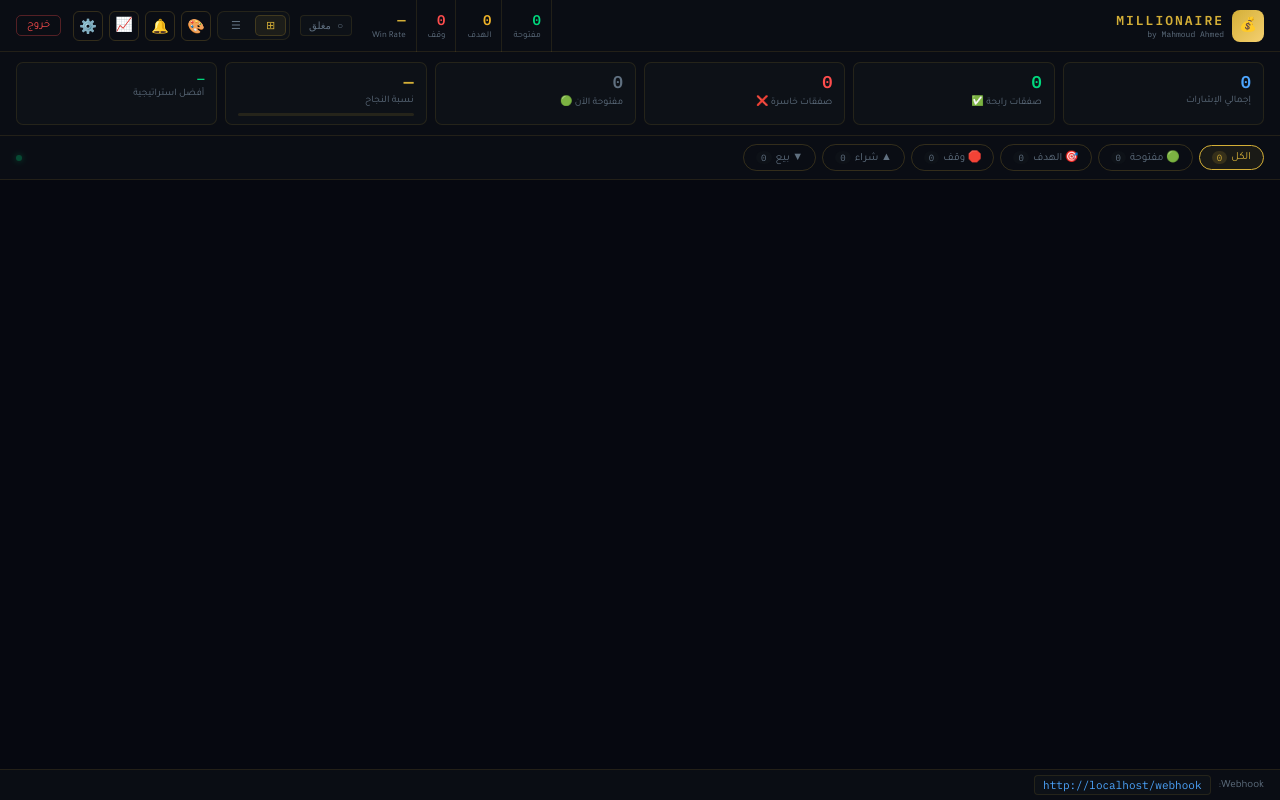
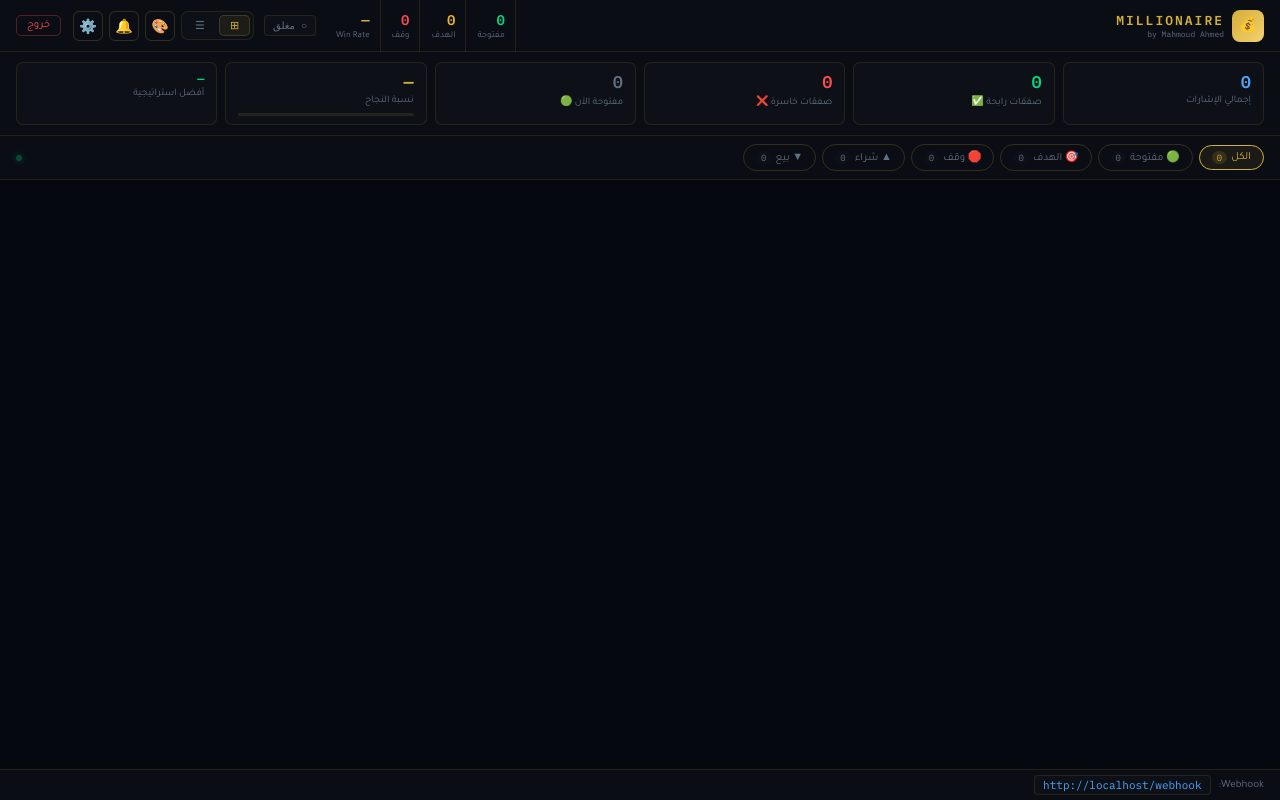
Before and after one commit to accmahmoud636-wq/sigma-signals, a website: page public/index.html in a window 1280 px wide. Drawn offline with Linux system fonts and the light colour scheme; no server answers; sample sign-in values are in the browser's storage.

Commit message:
Update index.html

```diff
--- a/public/index.html
+++ b/public/index.html
@@ -192,7 +192,7 @@ header{background:var(--bg2);border-bottom:1px solid var(--border);padding:0 16p
     </div>
     <button class="btn-icon" onclick="toggleThemePicker()" title="الثيم">🎨</button>
     <button class="btn-icon" onclick="requestNotif()" id="notif-btn" title="إشعارات الموبايل">🔔</button>
-    <a href='/reports.html' class='btn-icon' style='text-decoration:none' title='التقارير'>📈</a><button class="btn-icon" onclick="window.location.href='/settings.html'" title="الإعدادات">⚙️</button>
+    <button class="btn-icon" onclick="window.location.href='/settings.html'" title="الإعدادات">⚙️</button>
     <span style="font-family:var(--mono);font-size:11px;color:var(--muted2)" id="uname"></span>
     <button class="btn-logout" onclick="logout()">خروج</button>
   </div>
```
